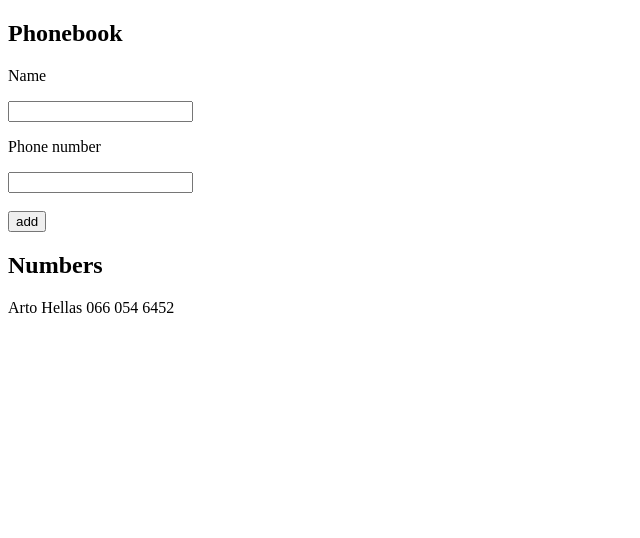
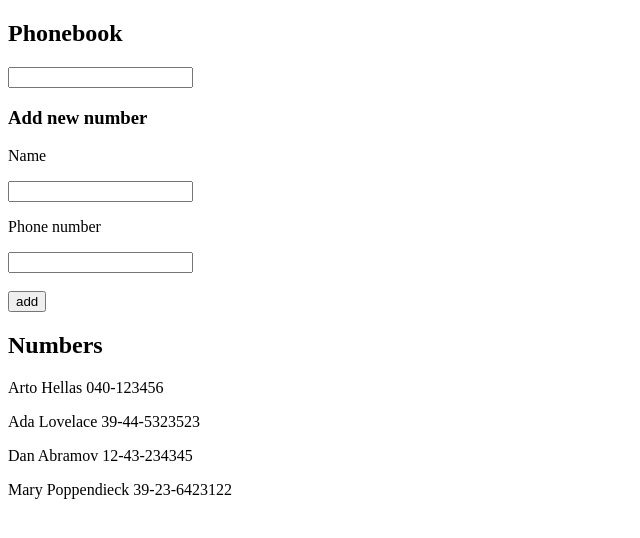
Before and after one commit to JesperOllila/FullStackOpen-2021, a React (Create React App) app in the folder Osa2/puhelinluettelo/: page / in a window 1280 px wide. Shown: the top 538 px of the page, without its empty margins (0-640 px from the left). Built offline with nearby package versions, Linux system fonts and the light colour scheme.

Commit message:
Osa2 Tehtävä 2.9 ohjelmakoodi

```diff
--- a/Osa2/puhelinluettelo/src/App.js
+++ b/Osa2/puhelinluettelo/src/App.js
@@ -1,19 +1,83 @@
 import React, { useState } from 'react'
 
+const Search = (props) => {
+
+  return (
+    <input value={props.newSearch} onChange={props.handleSearchChange}/>
+  )
+}
+
+const Form = (props) => {
+  return (
+    <form onSubmit={props.addPerson}>
+      <div>
+        <p>Name</p>
+        <input name="Nimi"
+          value={props.newName}
+          onChange={props.handlePersonChange}
+        />
+      </div>
+      <div>
+        <p>Phone number</p>
+        <input
+          value={props.newNumber}
+          onChange={props.handleNumberChange}
+        />
+      </div>
+      <br></br>
+      <div>
+        <button type="submit">add</button>
+      </div>
+    </form>
+  )
+}
+
+const Persons = (props) => {
+
+  const FilterPersons = props.persons.filter((Person) => {
+    let status = false;
+    Object.values(Person).forEach((value) => {
+    if(String(value).toLowerCase().indexOf(props.newSearch.toLowerCase()) > -1) {
+      status = true
+      return
+      }
+    })
+
+    if(status) return Person
+
+    return (null)
+  })
+
+  const Persons = (FilterPersons.map(persons =>
+    <Person key={persons.name} person={persons}/>
+  ))
+
+  return (
+  <div>
+    {Persons}
+  </div>
+  )
+}
+
 const Person = (props) => {
+
   return (
   <p>{props.person.name} {props.person.number}</p>
   )
 }
 
+
 const App = () => {
-  const [ persons, setPersons ] = useState([
-    { name: 'Arto Hellas',
-      number: '066 054 6452'
-      }
-  ])
+    const [persons, setPersons] = useState([
+      { name: 'Arto Hellas', number: '040-123456' },
+      { name: 'Ada Lovelace', number: '39-44-5323523' },
+      { name: 'Dan Abramov', number: '12-43-234345' },
+      { name: 'Mary Poppendieck', number: '39-23-6423122' }
+    ])
+
   const [ newName, setNewName ] = useState('')
   const [ newNumber, setNewNumber ] = useState('')
+  const [ newSearch, setNewSearch ] = useState('')
 
 
   const addPerson = (event) => {
@@ -37,7 +101,9 @@ const App = () => {
     }
   }
 
-
+  const handleSearchChange = (event) => {
+    setNewSearch(event.target.value)
+  }
   const handlePersonChange = (event) => {
     setNewName(event.target.value)
   }
@@ -49,32 +115,11 @@ const App = () => {
   return (
     <div>
       <h2>Phonebook</h2>
-      <form onSubmit={addPerson}>
-        <div>
-          <p>Name</p>
-          <input name="Nimi"
-            value={newName}
-            onChange={handlePersonChange}
-          />
-        </div>
-        <div>
-          <p>Phone number</p>
-          <input
-            value={newNumber}
-            onChange={handleNumberChange}
-          />
-        </div>
-        <br></br>
-        <div>
-          <button type="submit">add</button>
-        </div>
-      </form>
+      <Search newSearch={newSearch} handleSearchChange={handleSearchChange}/>
+      <h3>Add new number</h3>
+      <Form addPerson={addPerson} newName={newName} newNumber={newNumber} handlePersonChange={handlePersonChange} handleNumberChange={handleNumberChange}/>
       <h2>Numbers</h2>
-      <div>
-        {persons.map(persons =>
-          <Person key={persons.name} person={persons} number={persons} />
-          )}
-      </div>
+      <Persons persons={persons} newSearch={newSearch} />
     </div>
   )
 
```
